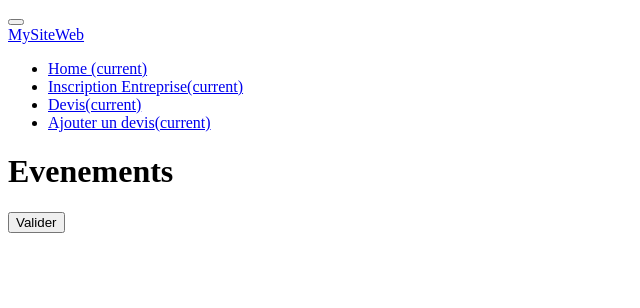
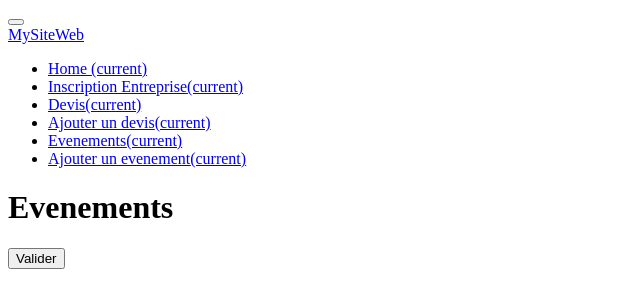
Before and after one commit to AudreyLPS/BizAndCut, a Symfony app: template templates/entreprise/evenements/form.html.twig in a window 1280 px wide. Shown: the top 308 px of the page, without its empty margins (0-640 px from the left). Run offline with Twig, Linux system fonts and the light colour scheme; the template is opened without the code that fills it, so the values that code supplies are empty; some libraries are stand-ins or nearby versions.

Commit message:
add et list d evenement

```diff
--- a/src/Controller/Entreprise/DevisController.php
+++ b/src/Controller/Entreprise/DevisController.php
@@ -30,7 +30,7 @@ class DevisController extends AbstractController
 
 
     /**
-        * @Route("/adddevis", name="devis.form")
+        * @Route("/adddevis", name="entreprise.devis.form")
     */
 
     public function formEvenement(Request $request, EntityManagerInterface $entityManager, int $id = null):Response {
--- a/templates/_inc/nav.html.twig
+++ b/templates/_inc/nav.html.twig
@@ -15,7 +15,13 @@
         <a class="nav-link" href="{{ url('entreprise.devis.index') }}">Devis<span class="sr-only">(current)</span></a>
       </li>
       <li class="nav-item active">
-        <a class="nav-link" href="{{ url('devis.form') }}">Ajouter un devis<span class="sr-only">(current)</span></a>
+        <a class="nav-link" href="{{ url('entreprise.devis.form') }}">Ajouter un devis<span class="sr-only">(current)</span></a>
+      </li>
+      <li class="nav-item active">
+        <a class="nav-link" href="{{ url('entreprise.evenements.index') }}">Evenements<span class="sr-only">(current)</span></a>
+      </li>
+      <li class="nav-item active">
+        <a class="nav-link" href="{{ url('entreprise.evenements.form') }}">Ajouter un evenement<span class="sr-only">(current)</span></a>
       </li>
     </ul>
   </div>
```
